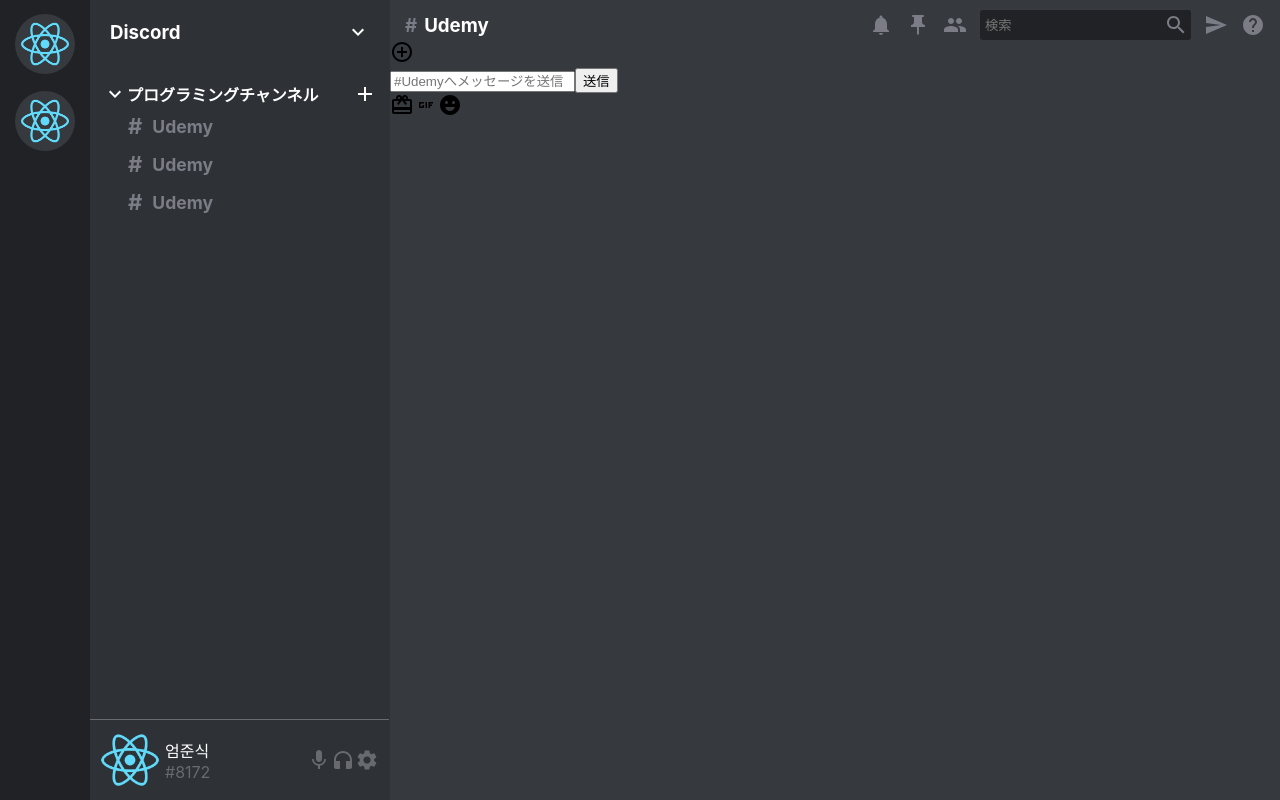
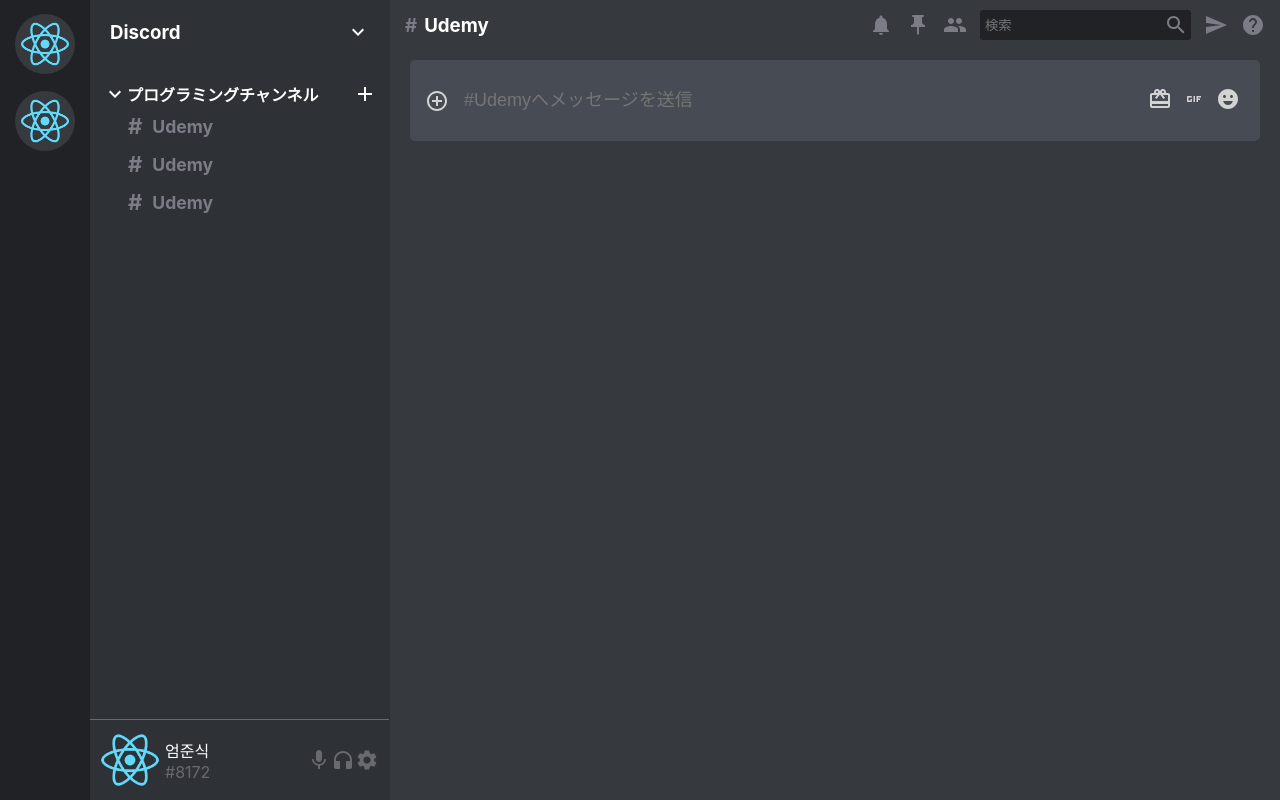
Before and after one commit to JOHYEONJUN39/Discord_Clone_Dev, a React (Create React App) app: page / in a window 1280 px wide. Built offline with nearby package versions, Linux system fonts and the light colour scheme.

Commit message:
💄 style : チャットのインプットスタイリング

```diff
--- a/src/components/chat/Chat.scss
+++ b/src/components/chat/Chat.scss
@@ -3,4 +3,40 @@
   flex-direction: column;
   flex-grow: 1;
   background-color: #36393E;
+
+  .chatInput {
+    display: flex;
+    align-items: center;
+    justify-content: space-between;
+    padding: 15px;
+    background-color: #474b53;
+    border-radius: 5px;
+    margin: 20px;
+    color: lightgray;
+
+    form {
+      flex-grow: 1;
+
+      input {
+        padding: 15px;
+        background-color: transparent;
+        border: none;
+        outline: none;
+        color: #fff;
+        font-size: large;
+        width: 100%;
+      }
+
+      .chatInputButton {
+        display: none;
+      }
+    }
+    .chatInputIcons {
+
+      .MuiSvgIcon-root {
+        padding: 5px;
+        cursor: pointer;
+      }
+    }
+  }
 }
```
